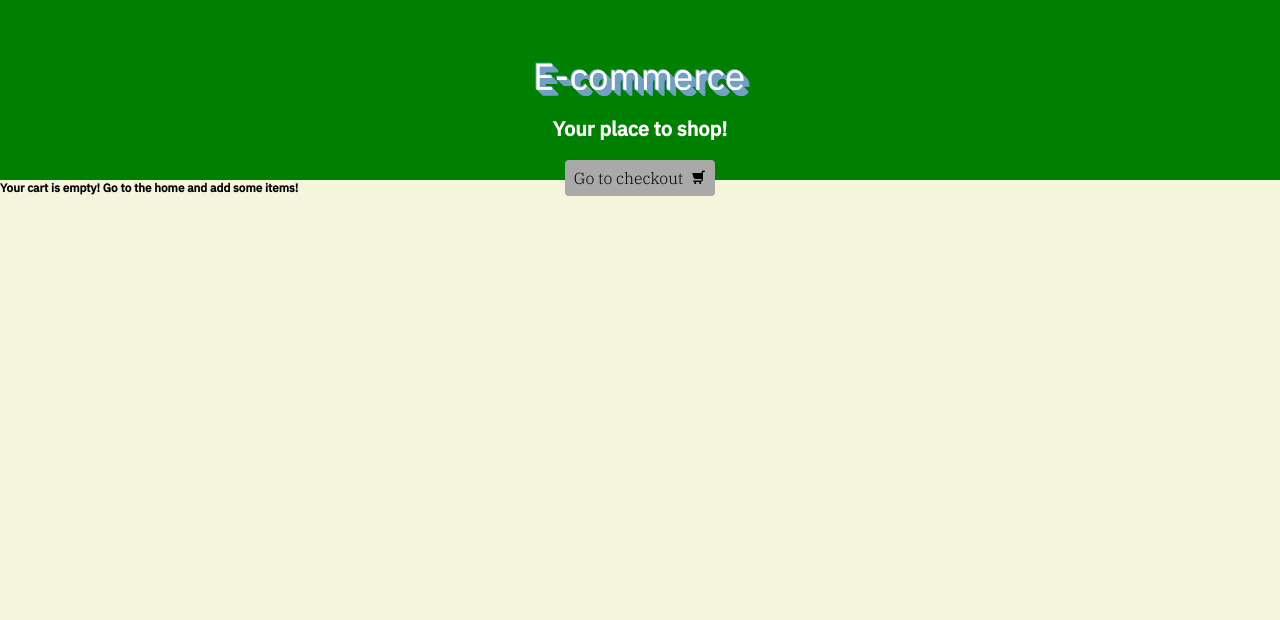
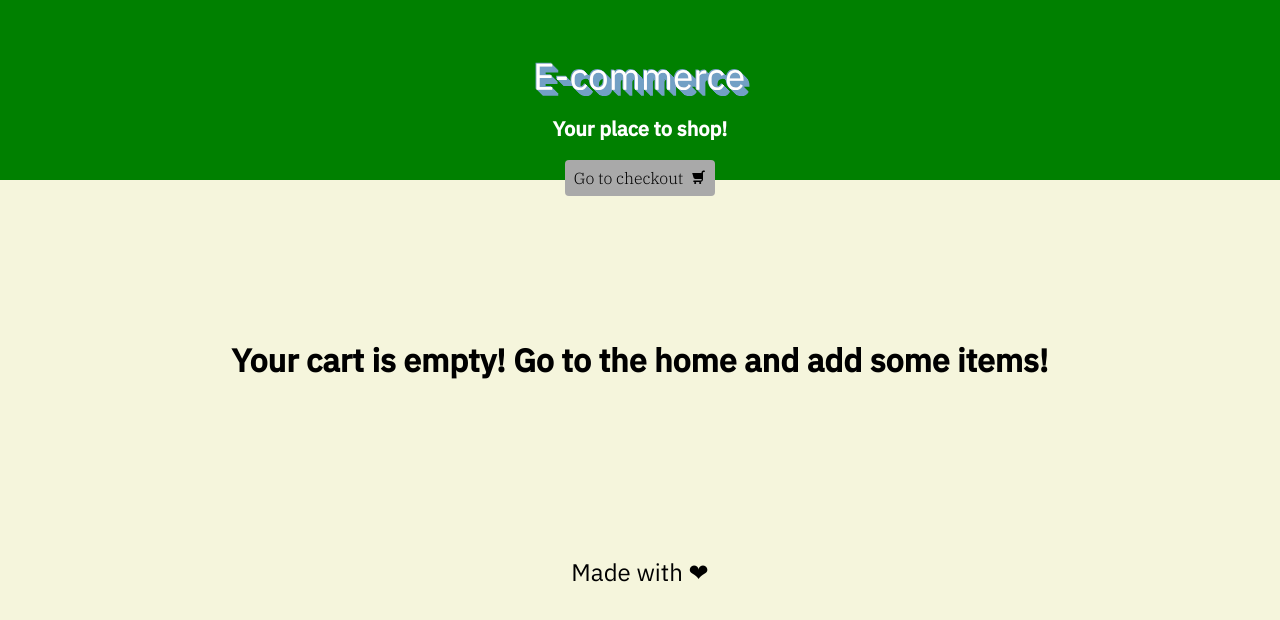
Before and after one commit to mabopoi/ecommerce-react, a React (Vite) app: page /checkout in a window 1280 px wide. Shown: the top 620 px of the page. Built offline with nearby package versions, Linux system fonts and the light colour scheme.

Commit message:
Improving styles

```diff
--- /dev/null
+++ b/src/components/CarouselSection/index.scss
@@ -0,0 +1,4 @@
+.carouselSection__title {
+  font-size: 1.6rem;
+  margin-top: 2rem;
+}
--- a/src/components/CarouselSection/index.tsx
+++ b/src/components/CarouselSection/index.tsx
@@ -1,10 +1,13 @@
 import React from 'react';
 import Carousel from '../Carousel';
+import './index.scss';
 
 const CarouselSection = () => {
   return (
     <main>
-      <h3>Start adding items to your cart!</h3>
+      <h3 className='carouselSection__title'>
+        Start adding items to your cart!
+      </h3>
       <Carousel />
     </main>
   );
--- /dev/null
+++ b/src/components/CartSection/index.scss
@@ -0,0 +1,20 @@
+.cartSection {
+  height: 360px;
+}
+
+.cartSection__title {
+  font-size: 1.6rem;
+  margin-top: 2rem;
+}
+
+.cartSection__container {
+  display: flex;
+  width: 100%;
+  height: 100%;
+  justify-content: center;
+  align-items: center;
+}
+
+.cartSection__title--emptyCart {
+  font-size: 3.2rem;
+}
--- a/src/components/CartSection/index.tsx
+++ b/src/components/CartSection/index.tsx
@@ -2,6 +2,7 @@ import React, { useState, useEffect } from 'react';
 import { connect } from 'react-redux';
 import Cart from '../Cart';
 import { State } from '../../types';
+import './index.scss';
 
 const CartSection: React.FC<State> = ({ cart }) => {
   const [total, setTotal] = useState(0);
@@ -19,7 +20,7 @@ const CartSection: React.FC<State> = ({ cart }) => {
     <main className='cartSection'>
       {total ? (
         <>
-          <h3>This is your cart</h3>
+          <h3 className='cartSection__title'>This is your cart</h3>
           <div className='cartSection__cartContainer'>
             <Cart cart={[]} />
             <p>Total Checkout:</p>
@@ -30,7 +31,11 @@ const CartSection: React.FC<State> = ({ cart }) => {
           </div>
         </>
       ) : (
-        <h3>Your cart is empty! Go to the home and add some items!</h3>
+        <div className='cartSection__container'>
+          <h3 className='cartSection__title--emptyCart'>
+            Your cart is empty! Go to the home and add some items!
+          </h3>
+        </div>
       )}
     </main>
   );
--- /dev/null
+++ b/src/components/Footer/index.scss
@@ -0,0 +1,8 @@
+footer {
+  text-align: center;
+}
+
+.footer__text {
+  margin-top: 1.6rem;
+  font-size: 2.4rem;
+}
--- /dev/null
+++ b/src/components/Footer/index.tsx
@@ -0,0 +1,12 @@
+import React from 'react';
+import './index.scss';
+
+const Footer: React.FC = () => {
+  return (
+    <footer>
+      <p className='footer__text'>Made with ❤</p>
+    </footer>
+  );
+};
+
+export default Footer;
--- a/src/components/Header/index.scss
+++ b/src/components/Header/index.scss
@@ -13,6 +13,7 @@ header {
 
 .header__logo {
   width: 300px;
+  cursor: pointer;
 }
 
 h1 {
--- a/src/components/Header/index.tsx
+++ b/src/components/Header/index.tsx
@@ -9,7 +9,12 @@ const Header: React.FC = () => {
 
   return (
     <header>
-      <img src={Logo} alt='Webpage logo' className='header__logo' />
+      <img
+        src={Logo}
+        alt='Webpage logo'
+        className='header__logo'
+        onClick={() => history.push('/')}
+      />
       <h1>Your place to shop!</h1>
       <button
         type='button'
--- a/src/components/Layout/index.tsx
+++ b/src/components/Layout/index.tsx
@@ -1,11 +1,13 @@
 import React from 'react';
 import Header from '../Header';
+import Footer from '../Footer';
 
 const Layout: React.FC = ({ children }) => {
   return (
     <>
       <Header />
       {children}
+      <Footer />
     </>
   );
 };
--- a/src/types.ts
+++ b/src/types.ts
@@ -17,7 +17,7 @@ export interface State {
 }
 
 export interface Route {
-  exact: true;
+  exact: boolean;
   path: string;
   component: FC;
 }
```
